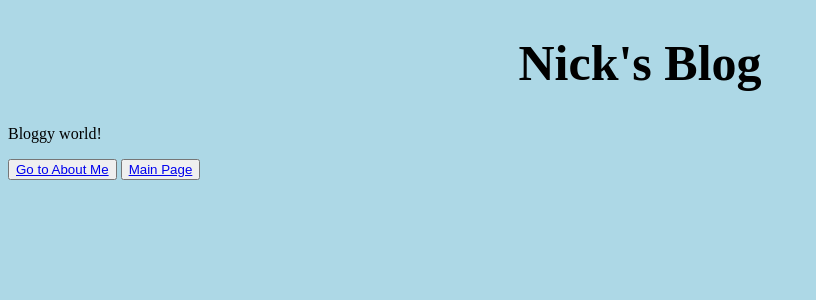
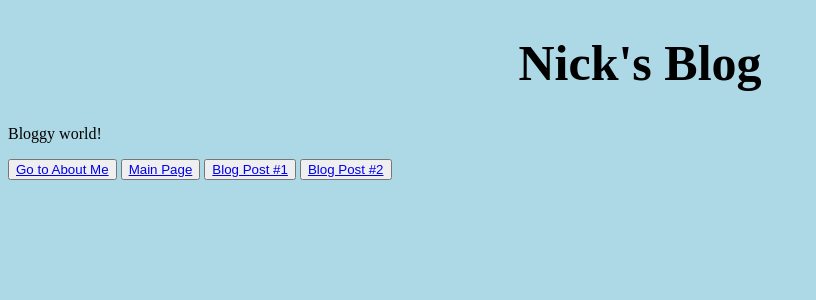
Before and after one commit to neisenlo/neisenlo.github.io, a Jekyll site: the page built from blog.markdown, in a window 1280 px wide. Shown: the top 300 px of the page, without its empty margins (0-816 px from the left). Built offline with Jekyll 4.4.1, drawn with Linux system fonts in a browser that asks for light colours.

Commit message:
Updated blog html template to include posts (non-automatic)

```diff
--- a/_layouts/blog.html
+++ b/_layouts/blog.html
@@ -20,7 +20,9 @@
     <body>
         <p> Bloggy world! </p>
         <button><a href="https://neisenlo.github.io/home">Go to About Me</a></button>
-        <button><a href="https://neisenlo.github.io/"> Main Page</a></button>
+        <button><a href="https://neisenlo.github.io/">Main Page</a></button>
+        <button><a href="https://neisenlo.github.io/blog/p1/">Blog Post #1</a></button>
+        <button><a href="https://neisenlo.github.io/blog/p2/">Blog Post #2</a></button>
     </body>
 
 </html>
```
